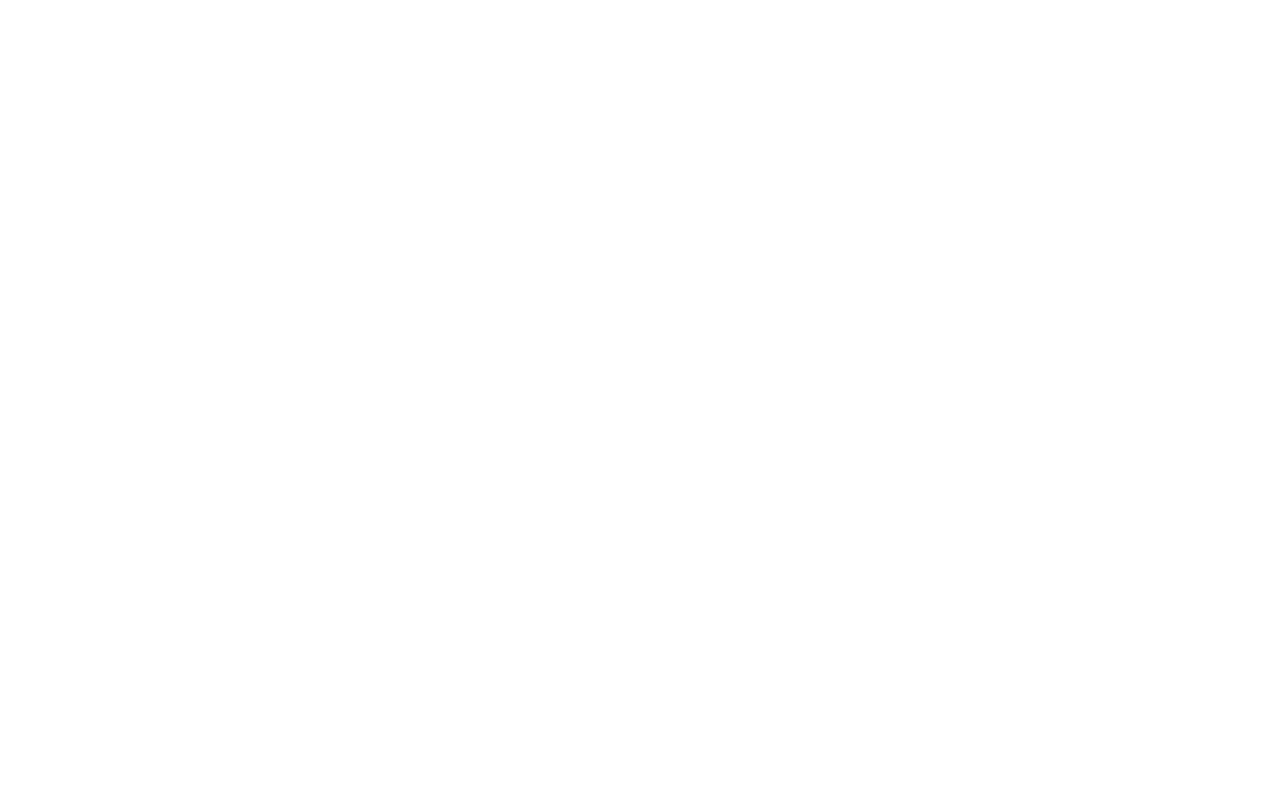
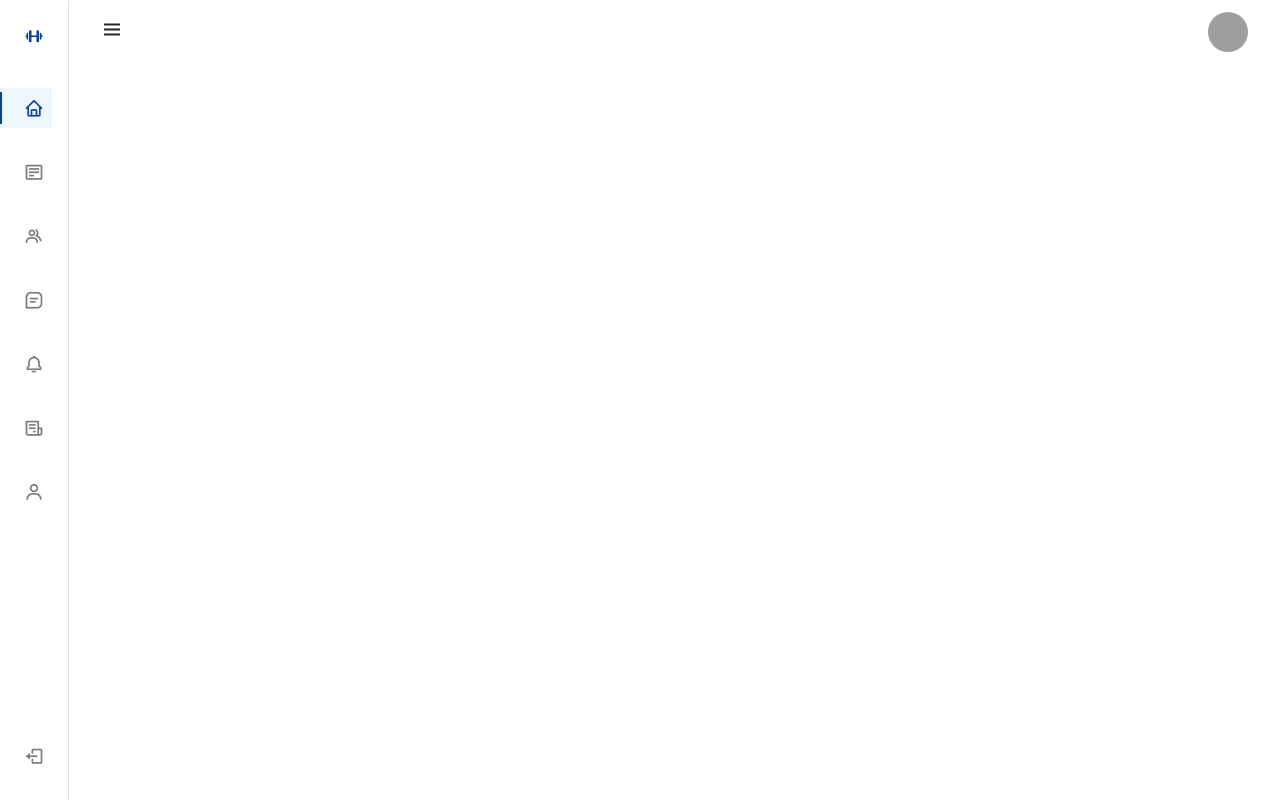
Before and after one commit to ASHFAK-V-A/OXFIT-MERN-Project, a React (Create React App) app in the folder client/: page / in a window 1280 px wide. Before the commit this address had no page. Built offline with nearby package versions, Linux system fonts and the light colour scheme; grey boxes are pictures that could not be loaded.

Commit message:
Add : User Dashboard Design Completed useed Framework for Resposivness 'Bootstrap'

```diff
--- a/client/package.json
+++ b/client/package.json
@@ -3,6 +3,7 @@
   "version": "0.1.0",
   "private": true,
   "dependencies": {
+    "@reduxjs/toolkit": "^1.9.3",
     "@testing-library/jest-dom": "^5.16.5",
     "@testing-library/react": "^13.4.0",
     "@testing-library/user-event": "^13.5.0",
@@ -11,6 +12,7 @@
     "react": "^18.2.0",
     "react-bootstrap": "^2.7.2",
     "react-dom": "^18.2.0",
+    "react-redux": "^8.0.5",
     "react-router": "^6.8.1",
     "react-router-dom": "^6.8.1",
     "react-scripts": "5.0.1",
--- a/client/public/index.html
+++ b/client/public/index.html
@@ -10,7 +10,7 @@
       content="Web site created using create-react-app"
     />
     <link rel="apple-touch-icon" href="%PUBLIC_URL%/logo192.png" />
-
+    <link rel="stylesheet" href="https://cdn.jsdelivr.net/npm/boxicons@latest/css/boxicons.min.css">
     <link rel="manifest" href="%PUBLIC_URL%/manifest.json" />
 
     <title>React App</title>
@@ -19,6 +19,7 @@
     <noscript>You need to enable JavaScript to run this app.</noscript>
     <div id="root"></div>
 
-
+    <script src="https://cdn.jsdelivr.net/npm/@popperjs/core@2.11.6/dist/umd/popper.min.js" integrity="sha384-oBqDVmMz9ATKxIep9tiCxS/Z9fNfEXiDAYTujMAeBAsjFuCZSmKbSSUnQlmh/jp3" crossorigin="anonymous"></script>
+    <script src="https://cdn.jsdelivr.net/npm/bootstrap@5.3.0-alpha1/dist/js/bootstrap.min.js" integrity="sha384-mQ93GR66B00ZXjt0YO5KlohRA5SY2XofN4zfuZxLkoj1gXtW8ANNCe9d5Y3eG5eD" crossorigin="anonymous"></script>
   </body>
 </html>
--- a/client/src/App.js
+++ b/client/src/App.js
@@ -6,7 +6,9 @@ import UserComponets from './components/allComponets/UserComponets';
 function App() {
   return (
 <>
+
 <UserComponets />
+
 </>
   );
 }
--- /dev/null
+++ b/client/src/components/Sidebar/SideBar.css
@@ -0,0 +1,185 @@
+@import url("https://fonts.googleapis.com/css2?family=Nunito:wght@400;600;700&display=swap");
+
+:root {
+    --header-height: 3rem;
+    --nav-width: 68px;
+    --first-color: #EDEFF;
+    --first-color-light: #7a7a7a;
+    --white-color: #0e4295;
+    --body-font: 'Nunito', sans-serif;
+    --normal-font-size: 1rem;
+    --z-fixed: 100
+}
+
+*,
+::before,
+::after {
+    box-sizing: border-box
+
+}
+
+.sidebar-body{
+    position: relative;
+    margin: var(--header-height) 0 0 0;
+    padding: 0 1rem;
+    font-family: var(--body-font);
+    font-size: var(--normal-font-size);
+    transition: .5s
+}
+
+a {
+    text-decoration: none
+}
+
+.header {
+    width: 100%;
+    height: var(--header-height);
+    position: fixed;
+    top: 0;
+    left: 0;
+    display: flex;
+    align-items: center;
+    justify-content: space-between;
+    padding: 0 1rem;
+    z-index: var(--z-fixed);
+    transition: .5s
+}
+
+.header_toggle {
+    color: var(--first-color);
+    font-size: 1.5rem;
+    cursor: pointer
+}
+
+.header_img {
+    width: 35px;
+    height: 35px;
+    display: flex;
+    justify-content: center;
+    border-radius: 50%;
+    overflow: hidden
+}
+
+.header_img img {
+    width: 40px
+}
+
+.l-navbar {
+    position: fixed;
+    top: 0;
+    left: -30%;
+    width: var(--nav-width);
+    height: 100vh;
+    background-color: var(--first-color);
+    padding: .5rem 1rem 0 0;
+    transition: .5s;
+    z-index: var(--z-fixed);
+    box-shadow: 1px 1px #e1e1e1;
+}
+
+.nav {
+    height: 100%;
+    display: flex;
+    flex-direction: column;
+    justify-content: space-between;
+    overflow: hidden
+}
+
+.nav_logo,
+.nav_link {
+    display: grid;
+    grid-template-columns: max-content max-content;
+    align-items: center;
+    column-gap: 1rem;
+    padding: .5rem 0 .5rem 1.5rem
+}
+
+.nav_logo {
+    margin-bottom: 2rem
+}
+
+.nav_logo-icon {
+    font-size: 1.25rem;
+    color: var(--white-color)
+}
+
+.nav_logo-name {
+    color: var(--white-color);
+    font-weight: 700
+}
+
+.nav_link {
+    position: relative;
+    color: var(--first-color-light);
+    margin-bottom: 1.5rem;
+    transition: .3s
+}
+
+.nav_link:hover {
+    color: var(--white-color)
+}
+
+.nav_icon {
+    font-size: 1.25rem
+}
+
+.show {
+    left: 0
+}
+
+.body-pd {
+    padding-left: calc(var(--nav-width) + 1rem)
+}
+
+.active {
+    color: var(--white-color);
+    background-color: rgb(237, 247, 255);
+}
+
+.active::before {
+    content: '';
+    position: absolute;
+    left: 0;
+    width: 2px;
+    height: 32px;
+    background-color: var(--white-color)
+}
+
+.height-100 {
+    height: 100vh
+}
+
+@media screen and (min-width: 768px) {
+   .sidebar-body {
+        margin: calc(var(--header-height) + 1rem) 0 0 0;
+        padding-left: calc(var(--nav-width) + 2rem)
+    }
+
+    .header {
+        height: calc(var(--header-height) + 1rem);
+        padding: 0 2rem 0 calc(var(--nav-width) + 2rem)
+    }
+
+    .header_img {
+        width: 40px;
+        height: 40px
+    }
+
+    .header_img img {
+        width: 45px
+    }
+
+    .l-navbar {
+        left: 0;
+
+        padding: 1rem 1rem 0 0
+    }
+
+    .show {
+        width: calc(var(--nav-width) + 156px)
+    }
+
+    .body-pd {
+        padding-left: calc(var(--nav-width) + 188px)
+    }
+}
--- /dev/null
+++ b/client/src/components/Sidebar/SideBar.js
@@ -0,0 +1,97 @@
+import React, { useEffect } from 'react';
+import './SideBar.css';
+
+function SideBar() {
+  useEffect(() => {
+
+    const showNavbar = (toggleId, navId, bodyId, headerId) => {
+      const toggle = document.getElementById(toggleId);
+      const nav = document.getElementById(navId);
+      const bodypd = document.getElementById(bodyId);
+      const headerpd = document.getElementById(headerId);
+
+      if (toggle && nav && bodypd && headerpd) {
+        toggle.addEventListener('click', () => {
+          // show navbar
+          nav.classList.toggle('show');
+          // change icon
+          toggle.classList.toggle('bx-x');
+          // add padding to body
+          bodypd.classList.toggle('body-pd');
+          // add padding to header
+          headerpd.classList.toggle('body-pd');
+        });
+      }
+    };
+
+    showNavbar('header-toggle', 'nav-bar', 'body-pd', 'header');
+
+    /*===== LINK ACTIVE =====*/
+    const linkColor = document.querySelectorAll('.nav_link');
+
+    function colorLink() {
+      if (linkColor) {
+        linkColor.forEach(l => l.classList.remove('active'));
+        this.classList.add('active');
+      }
+    }
+    linkColor.forEach(l => l.addEventListener('click', colorLink));
+  }, []);
+
+  return (
+    <>
+      <body className='sidebar-body' id="body-pd">
+      <header class="header" id="header">
+            <div class="header_toggle"> <i class='bx bx-menu' id="header-toggle"></i> </div>
+            <div class="header_img"> <img src="https://th.bing.com/th/id/OIP.xo-BCC1ZKFpLL65D93eHcgHaGe?pid=ImgDet&rs=1" alt=""/> </div>
+        </header>
+        <div className="l-navbar" id="nav-bar">
+          <nav className="nav">
+            <div>
+              <a href="#" className="nav_logo">
+                <i className="bx bx-dumbbell nav_logo-icon"></i>{' '}
+                <span className="nav_logo-name">OXFIT</span>
+              </a>
+              <div className="nav_list">
+                <a href="#" className="nav_link active">
+                  <i className="bx bx-home nav_icon"></i>{' '}
+                  <span className="nav_name">Dashboard</span>
+                </a>
+                <a href="#" className="nav_link">
+                  <i className="bx bx-detail nav_icon"></i>{' '}
+                  <span className="nav_name">Admission</span>
+                </a>
+                <a href="#" className="nav_link">
+                  <i className="bx bx-group nav_icon"></i>{' '}
+                  <span className="nav_name">Members</span>
+                </a>
+                <a href="#" className="nav_link">
+                  <i className="bx bx-message-square-detail nav_icon"></i>{' '}
+                  <span className="nav_name">Messages</span>
+                </a>
+
+                <a href="#" className="nav_link">
+                  <i className="bx bx-bell nav_icon"></i>{' '}
+                  <span className="nav_name">Notification</span>
+                </a>  <a href="#" className="nav_link">
+                  <i className="bx bx-receipt nav_icon"></i>{' '}
+                  <span className="nav_name">Payment's</span>
+                </a>
+                <a href="#" className="nav_link">
+                  <i className="bx bx-user nav_icon"></i>{' '}
+                  <span className="nav_name">Profile</span>
+                </a>
+              </div>
+            </div>
+            <a href="#" className="nav_link">
+              <i className="bx bx-log-out nav_icon"></i>{' '}
+              <span className="nav_name">Logout</span>
+            </a>
+          </nav>
+          </div>
+          </body>
+        </>
+
+)
+}
+export default SideBar
--- a/client/src/components/allComponets/UserComponets.js
+++ b/client/src/components/allComponets/UserComponets.js
@@ -1,6 +1,7 @@
 import { BrowserRouter,Routes, Route} from 'react-router-dom'
 import Login from '../../pages/User/Login/Login'
 import Signup from '../../pages/User/Signup/Signup'
+import SideBar from '../Sidebar/SideBar'
 import React from 'react'
 
 function UserComponets() {
@@ -8,6 +9,7 @@ function UserComponets() {
     <div>
     <BrowserRouter>
 <Routes>
+<Route exact  path="/"  element={<SideBar/>}></Route>
  <Route exact  path="/login"  element={<Login/>}></Route>
  <Route  path="/signup"  element={<Signup/>}></Route>
 
--- a/client/src/pages/User/Login/Login.js
+++ b/client/src/pages/User/Login/Login.js
@@ -2,8 +2,16 @@ import React,{useState} from 'react'
 import { Link } from 'react-router-dom'
 import './Login.css'
 import axios from '../../../axios/axiosInstance'
+import { useSelector,useDispatch } from 'react-redux'
+import { setToken } from '../../../redux/Token/auth'
+function Login() {
 
-function Login() {
+
+  const token=useSelector((state)=> state.token)
+  console.log(token);
+
+const dispatch =useDispatch()
+
 
   const [errors,setErrors] = useState({});
 
@@ -11,6 +19,7 @@ const [loginForm,setLoginForm]=useState({
   email:"",
   password:""
 })
+
 
 const submitHandler=async(e)=>{
 e.preventDefault()
@@ -22,9 +31,7 @@ try {
    }).then((response)=>{
     const { data } = response;
     let isUser=data.data.token
-      if(isUser){
-    console.log('user here');
-    }
+ dispatch(setToken(isUser))
 
    }).catch(error=>{
     console.log(error.message);
--- /dev/null
+++ b/client/src/redux/Token/auth.js
@@ -0,0 +1,19 @@
+import { createSlice } from "@reduxjs/toolkit";
+
+export const authSlice=createSlice({
+    name:"auth",
+    initialState:{
+        token:null
+    },
+    reducers:{
+        setToken:(state,action)=>{
+console.log(action);
+            state.token=action.payload
+        }
+    }
+
+})
+
+export const {setToken}=authSlice.actions
+
+export default authSlice.reducer
--- /dev/null
+++ b/client/src/redux/store.js
@@ -0,0 +1,8 @@
+import {configureStore} from '@reduxjs/toolkit'
+import  authSlice  from './Token/auth'
+
+export default configureStore({
+    reducer:{
+        token:authSlice
+    }
+})
```
Also changed, not shown: client/src/index.js (+7 -2 lines), 2 other files (tests, documents, lock files or other folders).
